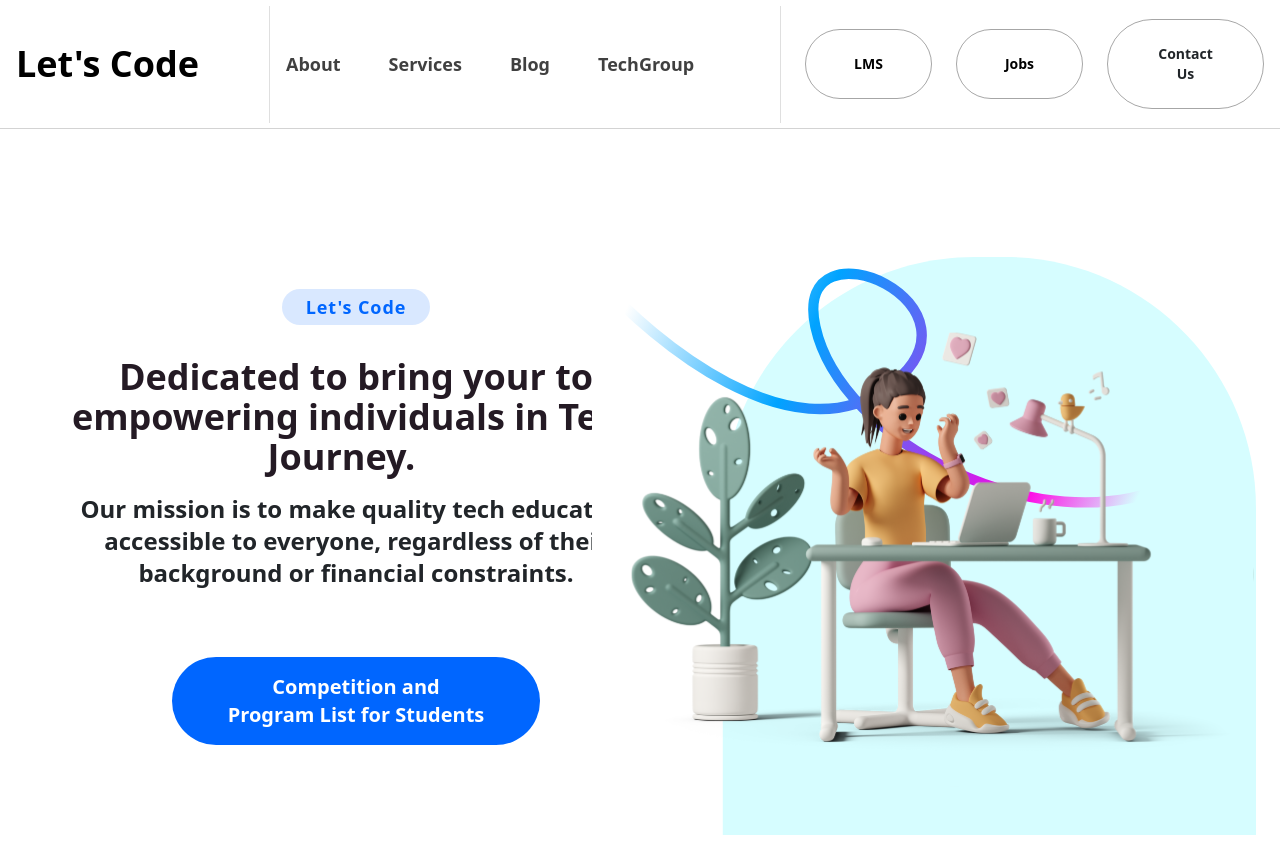
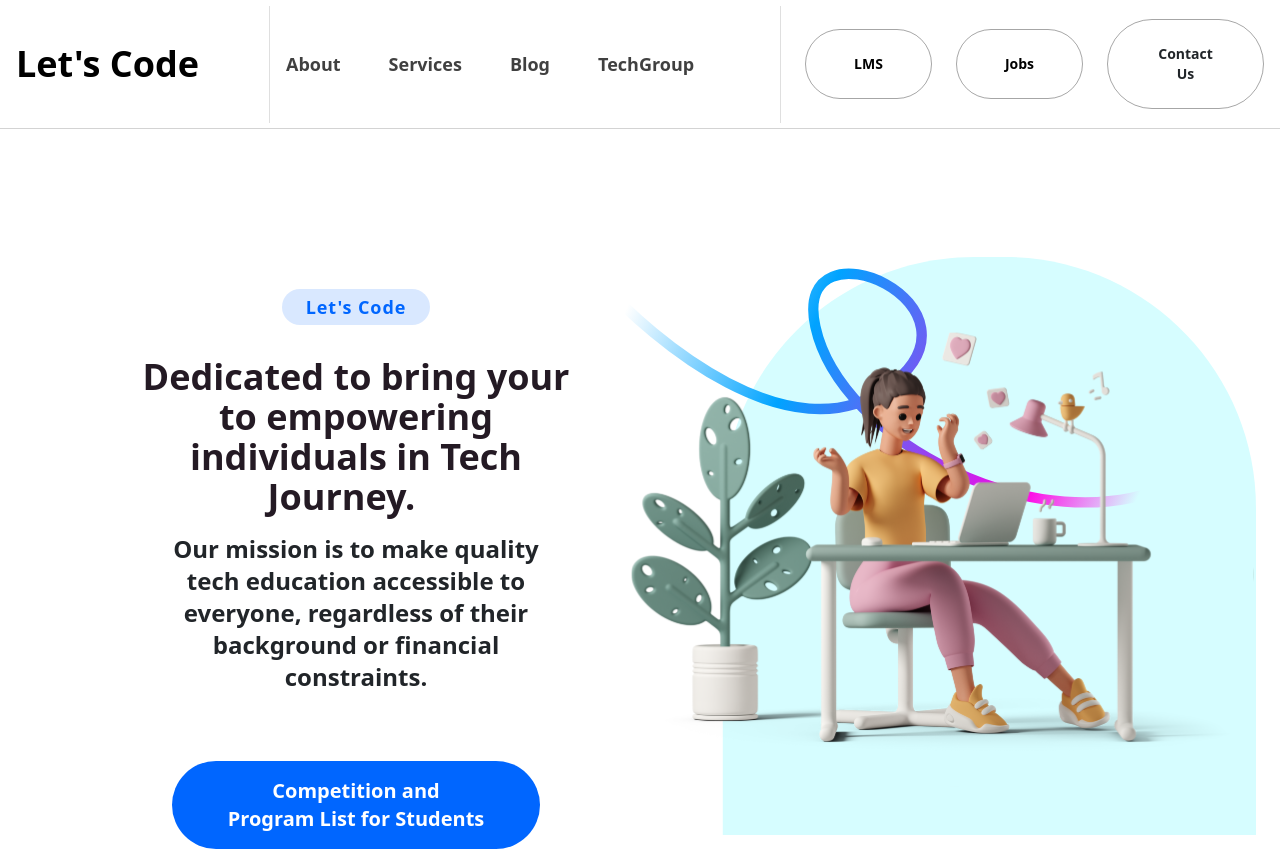
Before and after one commit to karantec/letsCode, a Next.js app: page / in a window 1280 px wide. Shown: the top 851 px of the page. Built offline with nearby package versions, Linux system fonts and the light colour scheme.

Commit message:
fixed hero align issues

```diff
--- a/app/components/Banner/index.tsx
+++ b/app/components/Banner/index.tsx
@@ -25,12 +25,12 @@ const Banner = () => {
       ]}
 
       repeat={Infinity}
-      style={{ display: 'inline-block' }}
+      style={{ display: 'inline-block', margin: "0 72px" }}
 
     />
 
                         </h5>
-                        <p className="text-2xl font-bold py-2">Our mission is to
+                        <p className="text-2xl font-bold py-2 mx-24">Our mission is to
                         make quality tech education accessible to everyone,
                                 regardless of their background or financial constraints.</p>
                     </div>
```
